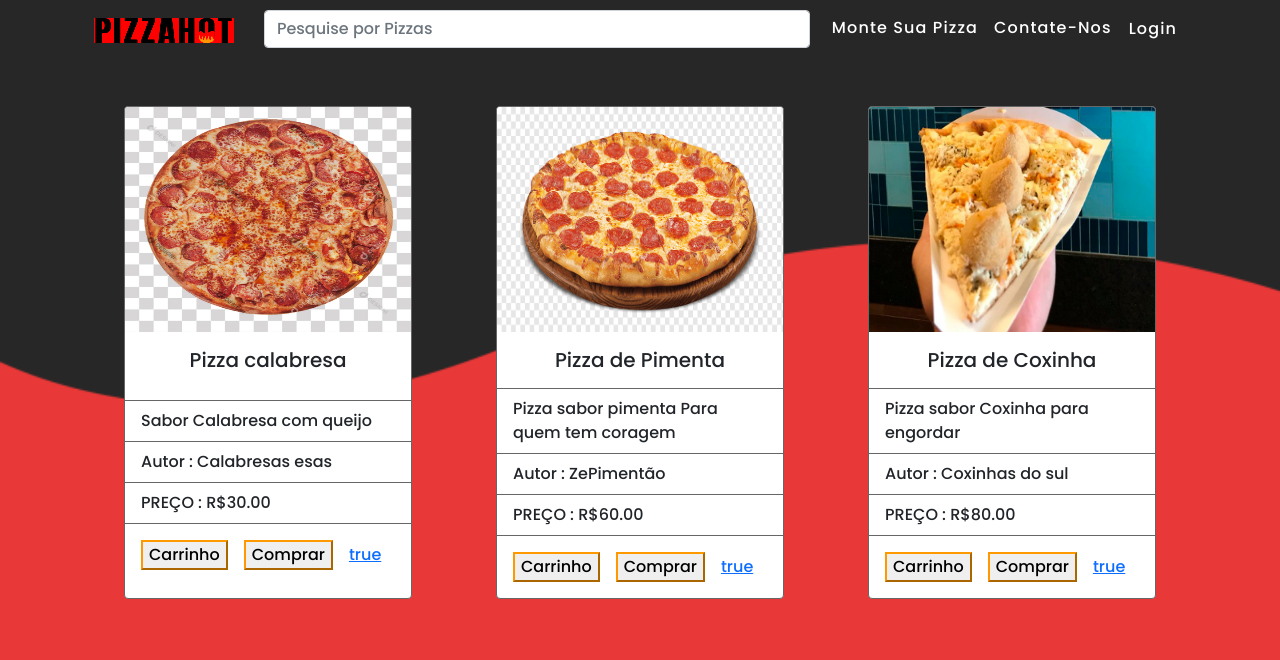
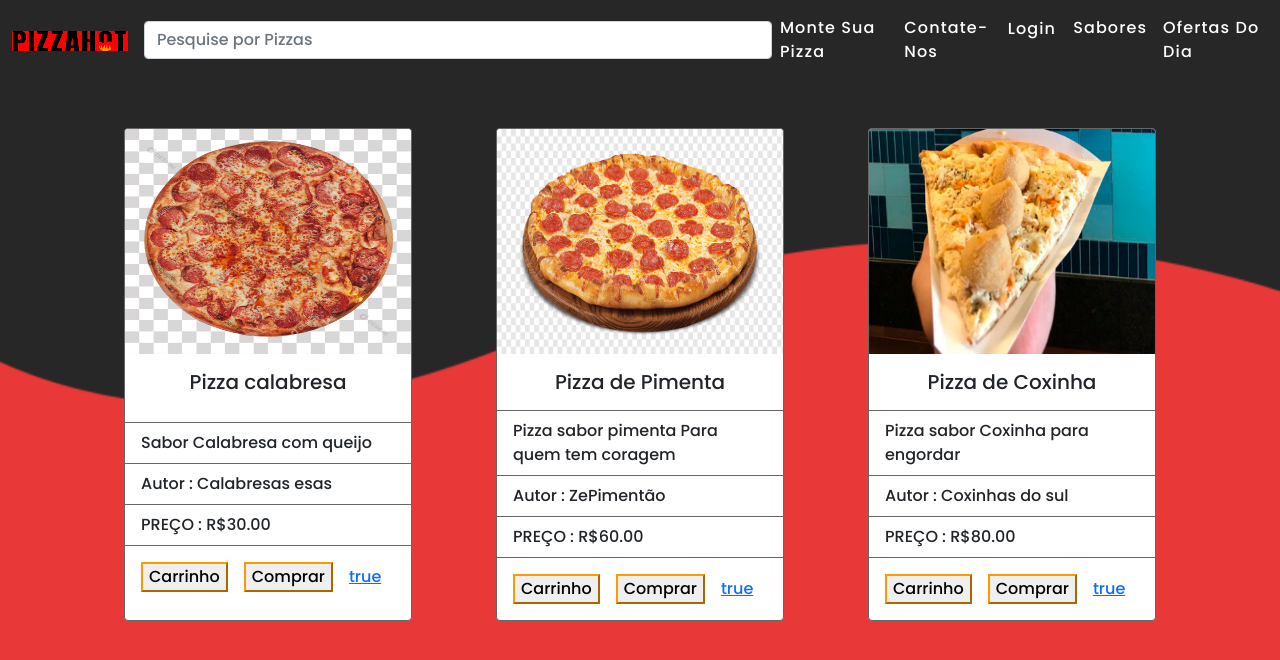
Before and after one commit to weksslei/Pizza-hot, an Angular app: page / in a window 1280 px wide. Shown: the top 660 px of the page. Built offline with nearby package versions, Linux system fonts and the light colour scheme.

Commit message:
pai fez as rotas

```diff
--- a/src/app/app-routing.module.ts
+++ b/src/app/app-routing.module.ts
@@ -1,7 +1,20 @@
 import { NgModule } from '@angular/core';
 import { Routes, RouterModule } from '@angular/router';
+import { CardsComponent } from './components/cards/cards.component';
+import { HomeComponent } from './components/home/home.component';
+import { OfertasComponent } from './components/ofertas/ofertas.component';
 
-const routes: Routes = [];
+const routes: Routes = [
+  {
+    path: '', component: HomeComponent
+  },
+  {
+    path: 'cards', component: CardsComponent
+  },
+  {
+    path: 'ofertas', component: OfertasComponent
+  }
+];
 
 @NgModule({
   imports: [RouterModule.forRoot(routes)],
--- a/src/app/app.component.html
+++ b/src/app/app.component.html
@@ -1 +1,30 @@
-<app-home></app-home>
+<nav class="navbar navbar-expand-lg">
+    <div class="container-fluid">
+        <a class="navbar-brand" routerLink="/">
+            <img class="img-fluid" src="../../../../assets/imagens/logo.png" />
+        </a>
+        <div class="col-md-6">
+            <input type="text" class="form-control inpTex" placeholder="Pesquise por Pizzas">
+        </div>
+        <button class="navbar-toggler" type="button" data-bs-toggle="collapse" data-bs-target="#navbarSupportedContent"
+            aria-controls="navbarSupportedContent" aria-expanded="false" aria-label="Toggle navigation">
+            <span class="navbar-toggler-icon"></span>
+        </button>
+
+        <!-- <form class="d-flex ">
+            <input class="form-control me-2" type="search" placeholder="Search" aria-label="Search">
+            <button class="btn btn-outline-success" type="submit">Search</button>
+        </form> -->
+
+        <div id="navbarSupportedContent">
+            <ul class="navbar-nav mb-2 mb-lg-0">
+                <li class="nav-item"><a class="nav-link active" aria-current="page" routerLink="/">Monte sua Pizza</a></li>
+                <li class="nav-item"><a class="nav-link" routerLink="/">Contate-nos</a></li>
+                <li class="nav-item"><a class="nav-link btn" routerLink="/">login</a></li>
+                <li class="nav-item"><a routerLinkActive="active" routerLink="/cards" class="nav-link">Sabores</a></li>
+                <li class="nav-item"><a routerLinkActive="active" routerLink="/ofertas" class="nav-link">Ofertas do dia</a></li>
+            </ul>
+        </div>
+    </div>
+</nav>
+<router-outlet></router-outlet>
--- a/src/app/app.component.scss
+++ b/src/app/app.component.scss
@@ -0,0 +1,15 @@
+img {
+    filter: contrast(200%);
+    background-color: red;
+    width: 140px;
+}
+a {
+    color: var(--bs-white);
+    text-transform: capitalize;
+    letter-spacing: .07rem;
+    transition: .1s ease-in;
+
+    &:hover {
+        color: var(--bs-red);
+    }
+}
--- a/src/app/app.module.ts
+++ b/src/app/app.module.ts
@@ -1,5 +1,4 @@
 import { HomeModule } from './components/home/home.module';
-import { NavigationModule } from './shared/components/navigation/navigation.module';
 import { BrowserModule } from '@angular/platform-browser';
 import { NgModule } from '@angular/core';
 import { AppRoutingModule } from './app-routing.module';
--- a/src/app/components/home/home.component.html
+++ b/src/app/components/home/home.component.html
@@ -1,5 +1,4 @@
 <div class="container">
-    <app-navigation></app-navigation>
     <app-ofertas>
       <app-cards [cards]="data?.Offers"></app-cards>
     </app-ofertas>
--- a/src/app/components/home/home.module.ts
+++ b/src/app/components/home/home.module.ts
@@ -1,6 +1,5 @@
 import { CardsModule } from './../cards/cards.module';
 import { OfertasComponent } from './../ofertas/ofertas.component';
-import { NavigationModule } from './../../shared/components/navigation/navigation.module';
 import { HomeComponent } from './home.component';
 import { NgModule } from '@angular/core';
 import { CommonModule } from '@angular/common';
@@ -9,7 +8,6 @@ import { CommonModule } from '@angular/common';
   declarations: [HomeComponent, OfertasComponent],
   imports: [
     CommonModule,
-    NavigationModule,
     CardsModule
   ],
   exports: [HomeComponent]
--- a/src/app/shared/components/navigation/navigation.component.html
+++ /dev/null
@@ -1,36 +0,0 @@
-<nav class="navbar navbar-expand-lg">
-    <div class="container-fluid">
-        <a class="navbar-brand" href="#">
-            <img class="img-fluid" src="../../../../assets/imagens/logo.png" />
-        </a>
-        <div class="col-md-6">
-            <input type="text" class="form-control" placeholder="Pesquise por Pizzas">
-        </div>
-        <button class="navbar-toggler" type="button" data-bs-toggle="collapse" data-bs-target="#navbarSupportedContent"
-            aria-controls="navbarSupportedContent" aria-expanded="false" aria-label="Toggle navigation">
-            <span class="navbar-toggler-icon"></span>
-        </button>
-
-        <!-- <form class="d-flex ">
-            <input class="form-control me-2" type="search" placeholder="Search" aria-label="Search">
-            <button class="btn btn-outline-success" type="submit">Search</button>
-        </form> -->
-
-        <div id="navbarSupportedContent">
-
-            <ul class="navbar-nav mb-2 mb-lg-0">
-                <li class="nav-item">
-                    <a class="nav-link active" aria-current="page" href="#">Monte sua Pizza</a>
-                </li>
-                <li class="nav-item">
-                    <a class="nav-link" href="#">Contate-nos</a>
-                </li>
-                <li class="nav-item">
-                    <a class="nav-link btn" href="#">login</a>
-                </li>
-
-            </ul>
-
-        </div>
-    </div>
-</nav>
--- a/src/app/shared/components/navigation/navigation.component.scss
+++ /dev/null
@@ -1,20 +0,0 @@
-.navbar-brand {
-    width: 140px;
-
-    img {
-        filter: contrast(200%);
-        background-color: red;
-
-    }
-}
-a {
-    color: var(--bs-white);
-    text-transform: capitalize;
-    letter-spacing: .07rem;
-
-    transition: .1s ease-in;
-
-    &:hover {
-        color: var(--bs-red);
-    }
-}
--- a/src/app/shared/components/navigation/navigation.component.ts
+++ /dev/null
@@ -1,15 +0,0 @@
-import { Component, OnInit } from '@angular/core';
-
-@Component({
-  selector: 'app-navigation',
-  templateUrl: './navigation.component.html',
-  styleUrls: ['./navigation.component.scss']
-})
-export class NavigationComponent implements OnInit {
-
-  constructor() { }
-
-  ngOnInit(): void {
-  }
-
-}
```
Also changed, not shown: src/app/shared/components/navigation/navigation.module.ts (deleted, +0 -14 lines), 2 other files (tests, documents, lock files or other folders).
